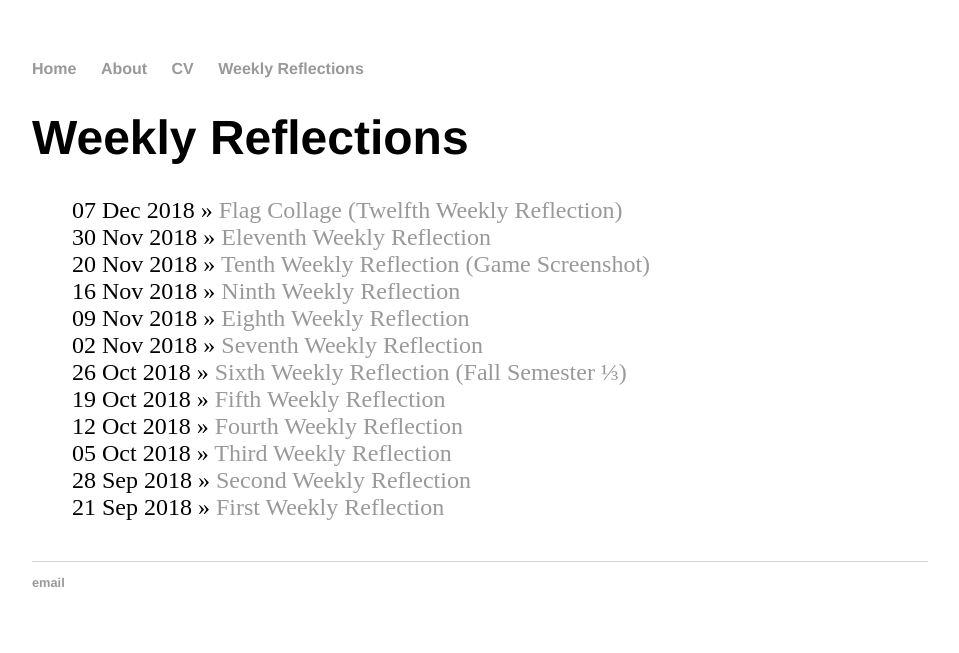
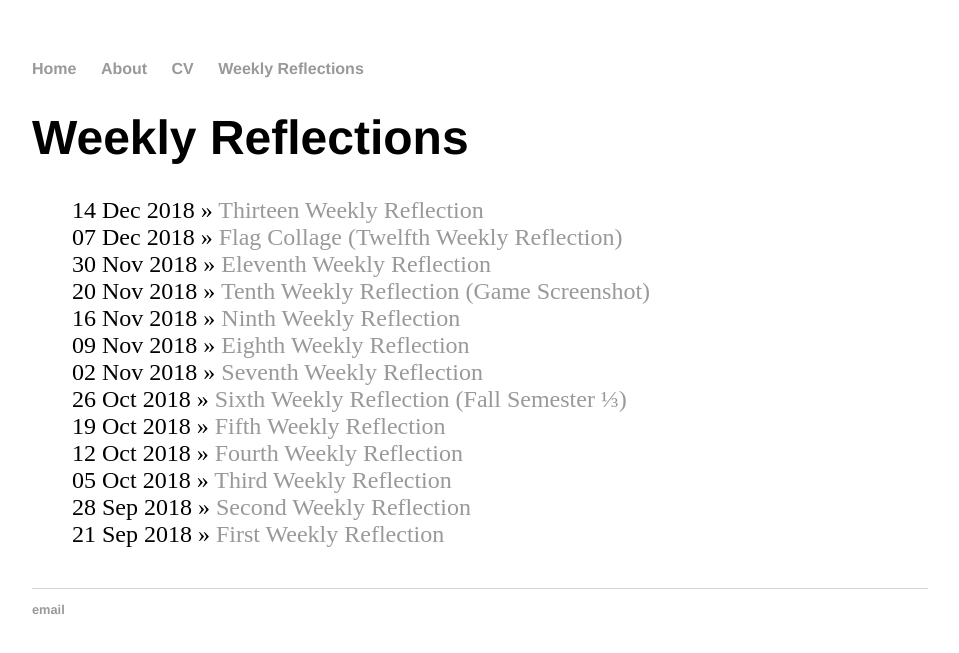
Before and after one commit to brandonv3138/brandonv3138, a Jekyll site: the page built from blog/index.html, in a window 1280 px wide. Shown: the top 653 px of the page, without its empty margins (160-1119 px from the left). Built offline with Jekyll 4.4.1, drawn with Linux system fonts in a browser that asks for light colours; a file with an impossible date is left out.

Commit message:
Update 2018-12-14-Thirteen-Weekly-Reflection.md

```diff
--- a/_posts/2018-12-14-Thirteen-Weekly-Reflection.md
+++ b/_posts/2018-12-14-Thirteen-Weekly-Reflection.md
@@ -1,7 +1,7 @@
 ---
 layout: post
 title: "Thirteen Weekly Reflection"
-date: 2018-12-32
+date: 2018-12-14
 ---
 Currerently, I am still in progress in my flag project, it is the United Kingdom flag. Here is the code of the flag
 (define size 300)
@@ -19,4 +19,4 @@ Currerently, I am still in progress in my flag project, it is the United Kingdom
 
 (define UKflag  (put-image redstripe_1 300 150 (put-image redstripe_2 300 150 (put-image whitestripe_1 300 150 (put-image whitestripe_4 300 150 (put-image whitestripe_3 300 150 (put-image whitestripe_2 300 150 bluebackground)))))))
 
-Running it would look something like this ![United Kingdom Flag in Progress](/images/flagv2.png)
+Running it would look something like this ![United Kingdom Flag in Progress](/images/Flagv2.png)
```
